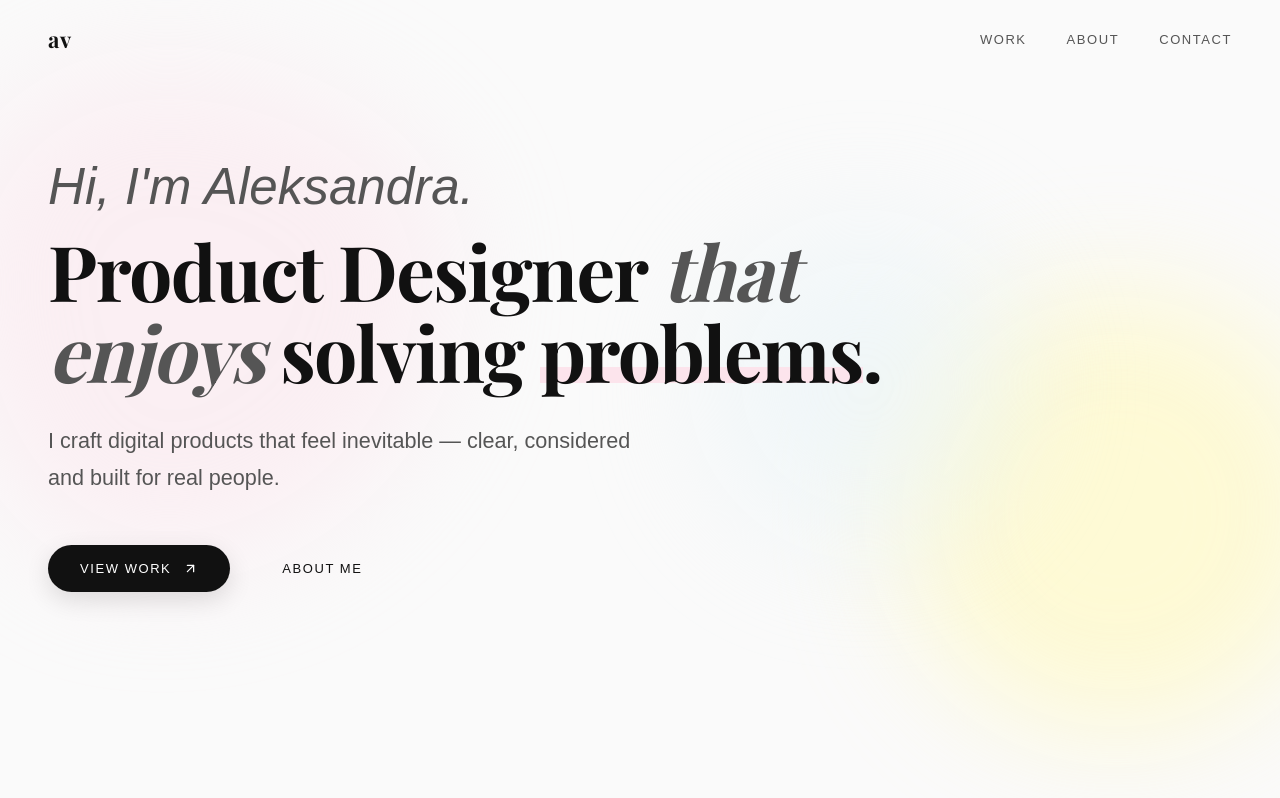
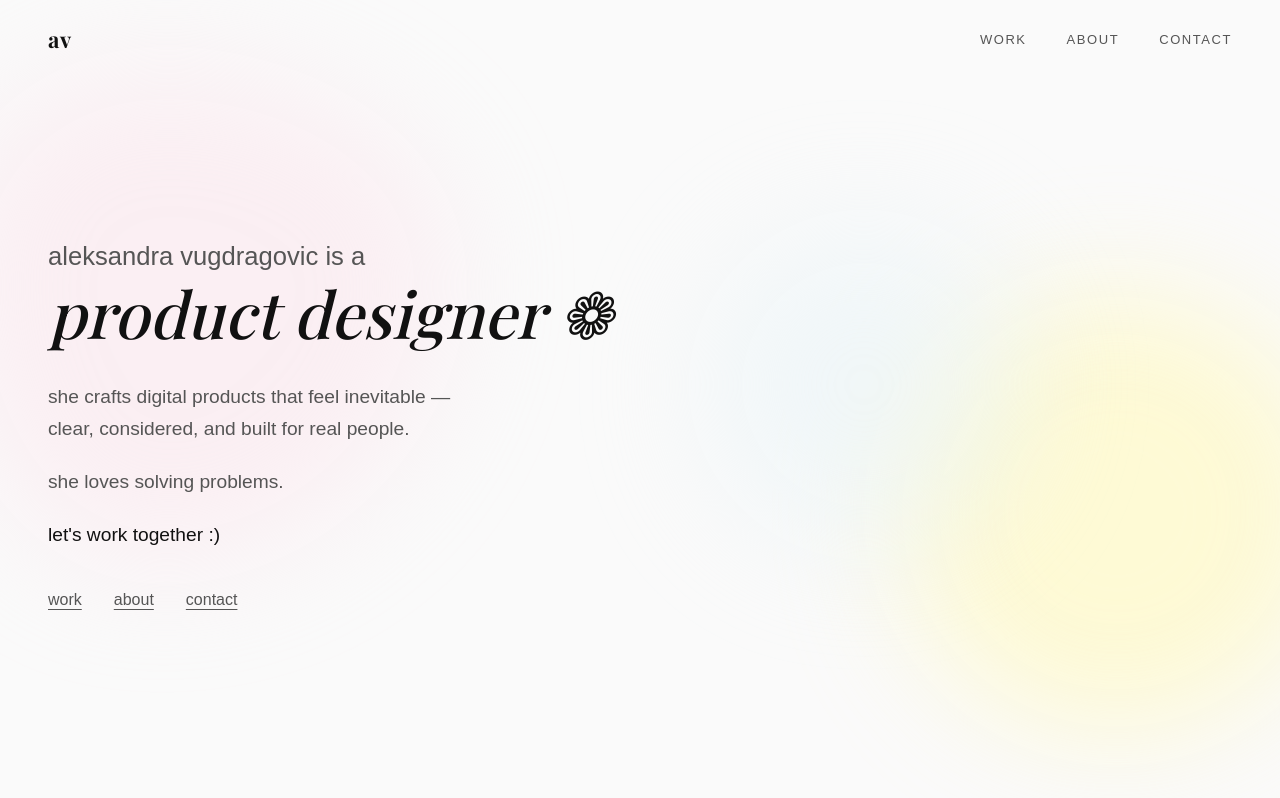
Before and after one commit to slowturtle1/Portfolio, a Next.js app: page /Portfolio/ in a window 1280 px wide. Shown: the top 798 px of the page. Built offline with nearby package versions, Linux system fonts and the light colour scheme; a web font is replaced by a local one.

Commit message:
Rewrite hero in Brian Yang's conversational style
Lowercase third-person intro, fragmented lines, unicode symbol,
inline text links replacing button CTAs.

Co-Authored-By: Claude Sonnet 4.6 <noreply@anthropic.com>

```diff
--- a/src/app/globals.css
+++ b/src/app/globals.css
@@ -263,14 +263,53 @@ img { display: block; max-width: 100%; }
   transform-origin: left;
   display: block;
 }
+.hero-intro {
+  margin-bottom: 32px;
+}
+.hero-intro-line {
+  font-family: var(--font-primary);
+  font-size: clamp(1.2rem, 2.5vw, 1.6rem);
+  font-weight: 400;
+  color: var(--text-secondary);
+  line-height: 1.4;
+  margin-bottom: 4px;
+}
+.hero-intro-role {
+  font-family: var(--font-serif);
+  font-size: clamp(2.4rem, 5vw, 4rem);
+  font-weight: 500;
+  font-style: italic;
+  color: var(--text-primary);
+  line-height: 1.1;
+}
 .hero-tagline {
   font-family: var(--font-primary);
-  font-size: clamp(1.15rem, 2vw, 1.35rem);
+  font-size: clamp(1rem, 1.8vw, 1.2rem);
   font-weight: 400;
   color: var(--text-secondary);
   line-height: 1.7;
-  margin-bottom: 48px;
-  max-width: 600px;
+  margin-bottom: 20px;
+  max-width: 520px;
+}
+.hero-friendly {
+  color: var(--text-primary);
+  margin-bottom: 40px;
+}
+.hero-text-links {
+  display: flex;
+  gap: 32px;
+  align-items: center;
+}
+.hero-text-link {
+  font-family: var(--font-primary);
+  font-size: 1rem;
+  color: var(--text-secondary);
+  text-decoration: underline;
+  text-underline-offset: 4px;
+  transition: color 0.2s;
+}
+.hero-text-link:hover {
+  color: var(--accent-primary);
 }
 .hero-ctas {
   display: flex;
--- a/src/app/page.tsx
+++ b/src/app/page.tsx
@@ -96,35 +96,28 @@ export default function Home() {
             initial="hidden"
             animate="visible"
           >
-            <motion.h1 className="hero-heading-v2" variants={heroItem}>
-              <span className="hero-subheading">Hi, I&apos;m Aleksandra.</span>
-              Product Designer{' '}
-              <br className="br-sm" />
-              <span className="hero-italic">that enjoys</span>{' '}
-              solving{' '}
-              <span className="hero-highlight-wrap">
-                <span className="hero-highlight-text">problems</span>
-                <motion.span
-                  className="hero-highlight-bar"
-                  initial={{ scaleX: 0 }}
-                  animate={{ scaleX: 1 }}
-                  transition={{ delay: 1.2, duration: 1, ease }}
-                />
-              </span>
-              .
-            </motion.h1>
+            <motion.div className="hero-intro" variants={heroItem}>
+              <p className="hero-intro-line">aleksandra vugdragovic is a</p>
+              <p className="hero-intro-role">product designer ❁</p>
+            </motion.div>
 
             <motion.p className="hero-tagline" variants={heroItem}>
-              I craft digital products that feel inevitable —
-              clear, considered and built for real people.
+              she crafts digital products that feel inevitable —<br />
+              clear, considered, and built for real people.
             </motion.p>
 
-            <motion.div className="hero-ctas" variants={heroItem}>
-              <a href="#work" className="btn-dark">
-                View Work
-                <ArrowUpRight size={15} className="btn-icon" />
-              </a>
-              <Link href="/about" className="btn-ghost">About Me</Link>
+            <motion.p className="hero-tagline" variants={heroItem}>
+              she loves solving problems.
+            </motion.p>
+
+            <motion.p className="hero-tagline hero-friendly" variants={heroItem}>
+              let&apos;s work together :)
+            </motion.p>
+
+            <motion.div className="hero-text-links" variants={heroItem}>
+              <a href="#work" className="hero-text-link">work</a>
+              <Link href="/about" className="hero-text-link">about</Link>
+              <a href="#contact" className="hero-text-link">contact</a>
             </motion.div>
 
           </motion.div>
```
